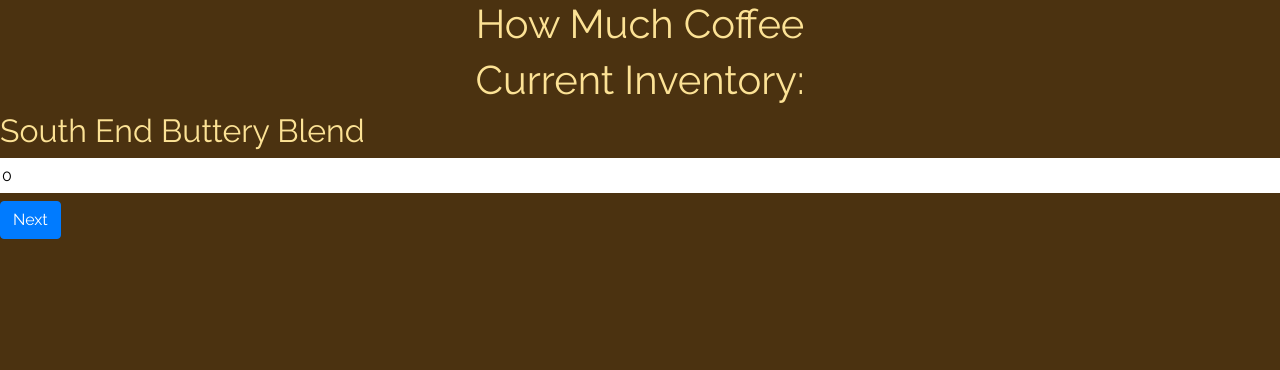
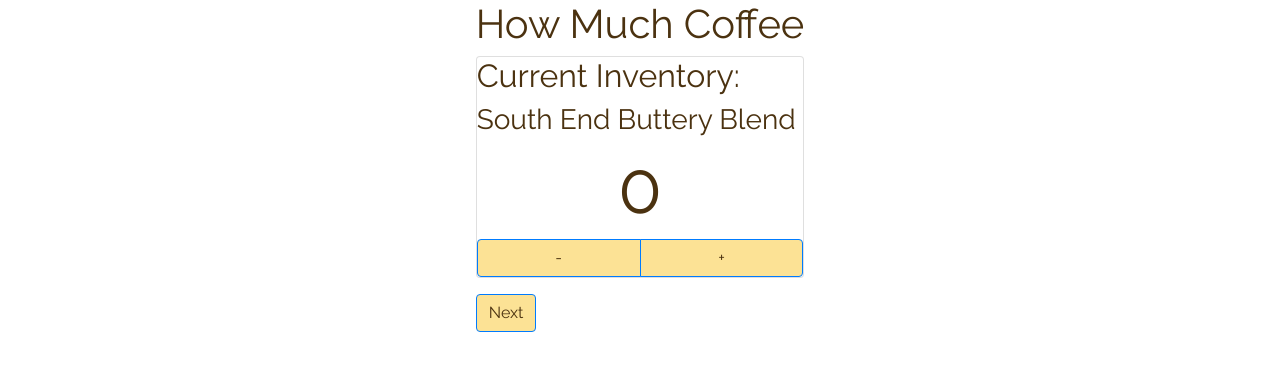
Before and after one commit to versayr/how-much-coffee, a React (Create React App) app: page / in a window 1280 px wide. Shown: the top 370 px of the page. Built offline with nearby package versions, Linux system fonts and the light colour scheme.

Commit message:
Simplified input selection

```diff
--- a/src/App.css
+++ b/src/App.css
@@ -1,22 +1,35 @@
-.App {
+#root {
   display: flex;
-  flex-direction: column;
 }
 
 body {
   font-family: 'Raleway', sans-serif;
-  background-color: #4b3210;
-  color: #fce295;
+  color: #4b3210;
+}
+
+.app {
+  flex-direction: column;
+  margin: 0 auto;
 }
 
 h1 {
   text-align: center;
 }
 
+.value {
+  text-align: center;
+  font-size: 72px;
+}
+
 input[type=number] {
   width: 100%;
   height: 35px;
   border: none;
+}
+
+.btn {
+  background-color: #fce295;
+  color: #4b3210;
 }
 
 ul {
--- a/src/App.js
+++ b/src/App.js
@@ -12,7 +12,7 @@ class App extends Component {
       coffees: coffees(),
       questionIndex: 0,
       coffeeIndex: 0,
-      input: 0,
+      value: 0,
     };
   };
 
@@ -20,8 +20,7 @@ class App extends Component {
     let coffees       = this.state.coffees;
     let coffeeIndex   = this.state.coffeeIndex;
     let questionIndex = this.state.questionIndex;
-    if ( Number.isInteger(Number(this.state.input)) && Number(this.state.input) >= 0 ) {
-      coffees[coffeeIndex][parameter] = parseInt(this.state.input);
+    coffees[coffeeIndex][parameter] = this.state.value;
     if (coffeeIndex + 1 === coffees.length) {
       coffeeIndex = 0;
       questionIndex++;
@@ -32,29 +31,43 @@ class App extends Component {
       coffees,
       coffeeIndex,
       questionIndex,
-        input: 0
+      value: 0
     });
-    } else {
-      alert("Input is not valid");
-      this.setState({ input: 0 });
-    }
   };
 
+increaseValue() {
+  this.setState((prevState) => {
+    return {
+      value: prevState.value + 1
+    };
+  });
+};
+
+decreaseValue() {
+  this.setState((prevState) => {
+    if (prevState.value === 0) {
+      return;
+    } else {
+      return {
+        value: prevState.value - 1
+      };
+    };
+  });
+};
 
 questionSelector() {
   let coffees       = this.state.coffees;
   let coffeeIndex   = this.state.coffeeIndex;
   let questionIndex = this.state.questionIndex;
   if (this.state.questionIndex === 0) {
-      return (
-        <Question
+    return <Question
       questionText="Current Inventory"
       coffeeName={coffees[coffeeIndex].name}
-          handleInputChange={(e) => { this.setState({input: e.target.value}) }}
-          input={this.state.input}
+      value={this.state.value}
+      decreaseValue={() => this.decreaseValue()}
+      increaseValue={() => this.increaseValue()}
       nextCoffee={() => this.nextCoffee("inventory")}
-        />
-      );
+    />;
   } else if (this.state.questionIndex === 1) {
     return <OrderArrived
       hasArrived={() => {
@@ -73,16 +86,18 @@ class App extends Component {
     return <Question
       questionText="Last Week's Order"
       coffeeName={coffees[coffeeIndex].name}
-        handleInputChange={(e) => { this.setState({input: e.target.value}) }}
-        input={this.state.input}
+      value={this.state.value}
+      decreaseValue={() => this.decreaseValue()}
+      increaseValue={() => this.increaseValue()}
       nextCoffee={() => this.nextCoffee("order1")}
     />;
   } else if (this.state.questionIndex === 3) {
     return <Question
       questionText="Most Recent Order"
       coffeeName={coffees[coffeeIndex].name}
-        handleInputChange={(e) => { this.setState({input: e.target.value}) }}
-        input={this.state.input}
+      value={this.state.value}
+      decreaseValue={() => this.decreaseValue()}
+      increaseValue={() => this.increaseValue()}
       nextCoffee={() => this.nextCoffee("order2")}
     />;
   }
--- a/src/components/order-arrived.js
+++ b/src/components/order-arrived.js
@@ -1,11 +1,12 @@
 import React from 'react';
+import Button from 'react-bootstrap/Button';
 
 const OrderArrived = (props) => {
   return (
     <div className="question">
-      <h1>Has today's order arrived?</h1>
-      <button onClick={props.hasArrived}>Yes, today's order has arrived and been unpacked</button>
-      <button onClick={props.notArrived}>No, today's order hasn't arrived and been unpacked</button>
+      <h2>Has today's order arrived?</h2>
+      <Button block onClick={props.hasArrived}>Yes, today's order has arrived and been unpacked</Button>
+      <Button block onClick={props.notArrived}>No, today's order hasn't arrived and been unpacked</Button>
     </div>
   );
 };
--- a/src/components/question.js
+++ b/src/components/question.js
@@ -1,14 +1,20 @@
-import React from 'react';
-import Button from 'react-bootstrap/Button';
+import React       from 'react';
+import Button      from 'react-bootstrap/Button';
+import ButtonGroup from 'react-bootstrap/ButtonGroup';
+import Card from 'react-bootstrap/Card';
 
 const Question = (props) => {
   return (
     <div className="question">
-      <h1>{props.questionText}:</h1>
-      <h2>{props.coffeeName}</h2>
-      <div>
-        <input className="mb-2" autofocus type="number" value={props.input} onChange={props.handleInputChange} />
-      </div>
+      <Card className="mb-3">
+        <h2>{props.questionText}:</h2>
+        <h3>{props.coffeeName}</h3>
+        <h2 className="value">{props.value}</h2>
+        <ButtonGroup>
+          <Button onClick={props.decreaseValue}>-</Button>
+          <Button onClick={props.increaseValue}>+</Button>
+        </ButtonGroup>
+      </Card>
       <Button onClick={props.nextCoffee}>Next</Button>
     </div>
   );
```
Lines whose indentation alone changed are shown as unchanged.
